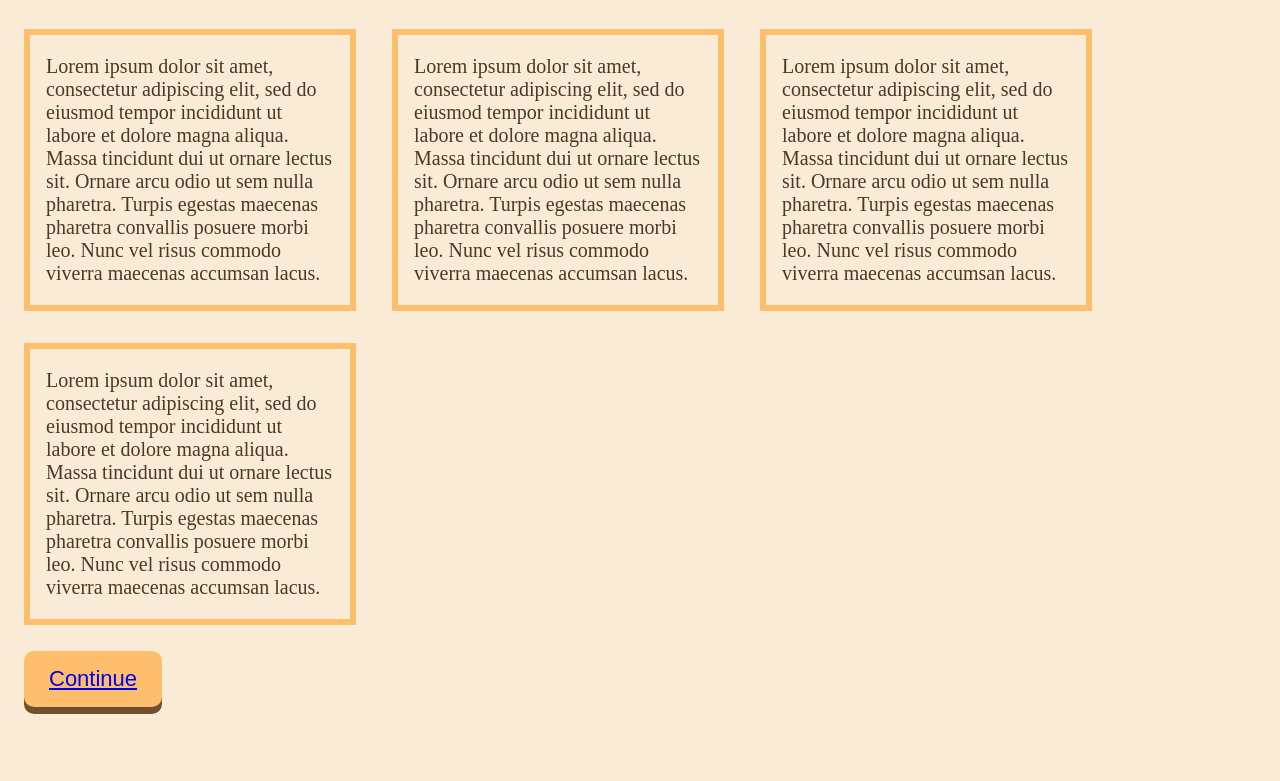
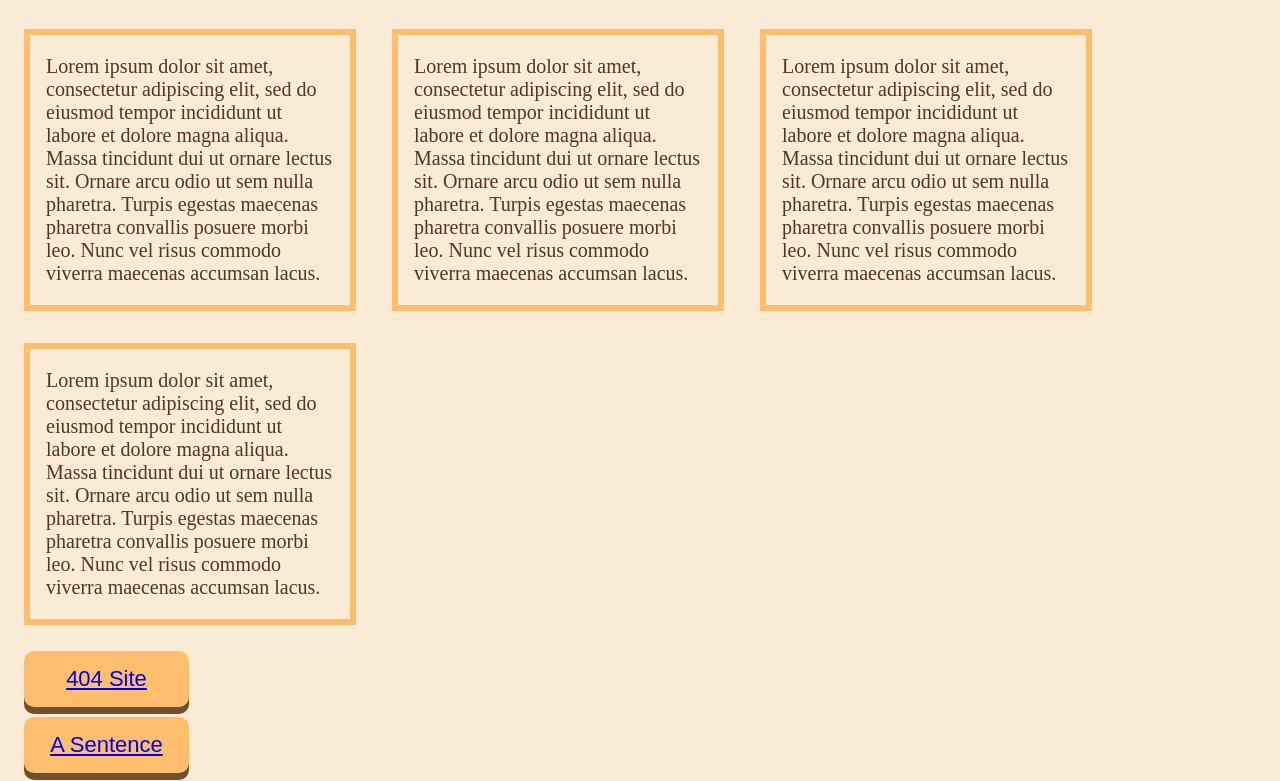
Before and after one commit to DanielStensig/DanielStensig.github.io, a plain HTML site: page docs/index.html in a window 1280 px wide. Shown: the part 623-1404 px from the top of the page. Before the commit the page ends 1338 px from the top, so only its background shows below. Drawn offline with Linux system fonts and the light colour scheme.

Commit message:
Added sites and fixes
Added 1sentenceAday code, and fixed minor changes in stylesheet and index.

```diff
--- a/docs/index.html
+++ b/docs/index.html
@@ -71,10 +71,14 @@
 
 <div style="margin-top: 10px; padding-left: 1rem;">
     <button class="button">
-        <a href="endSite.html" style="font-size: 22px; text-align: center;">Continue</a>
+        <a href="endSite.html" style="font-size: 22px; text-align: center;">404 Site</a>
     </button>
 </div>
-
+<div style="margin-top: 10px; padding-left: 1rem;">
+    <button class="button">
+        <a href="1sentenceAday.html" style="font-size: 22px; text-align: center;">A Sentence</a>
+    </button>
+</div>
 
 </body>
 
--- a/docs/stylesheet.css
+++ b/docs/stylesheet.css
@@ -36,7 +36,8 @@ body {
   border: none;
   border-radius: 10px;
   box-shadow: 0 7px rgb(111, 80, 46);
-  max-width: 150px;
+  max-width: 165px;
+  width: 165px;
 }
 
 .button:hover {background-color: rgb(196, 124, 43)}
```
Also changed, not shown: docs/1sentenceAday.html (added, +20 -0 lines).
